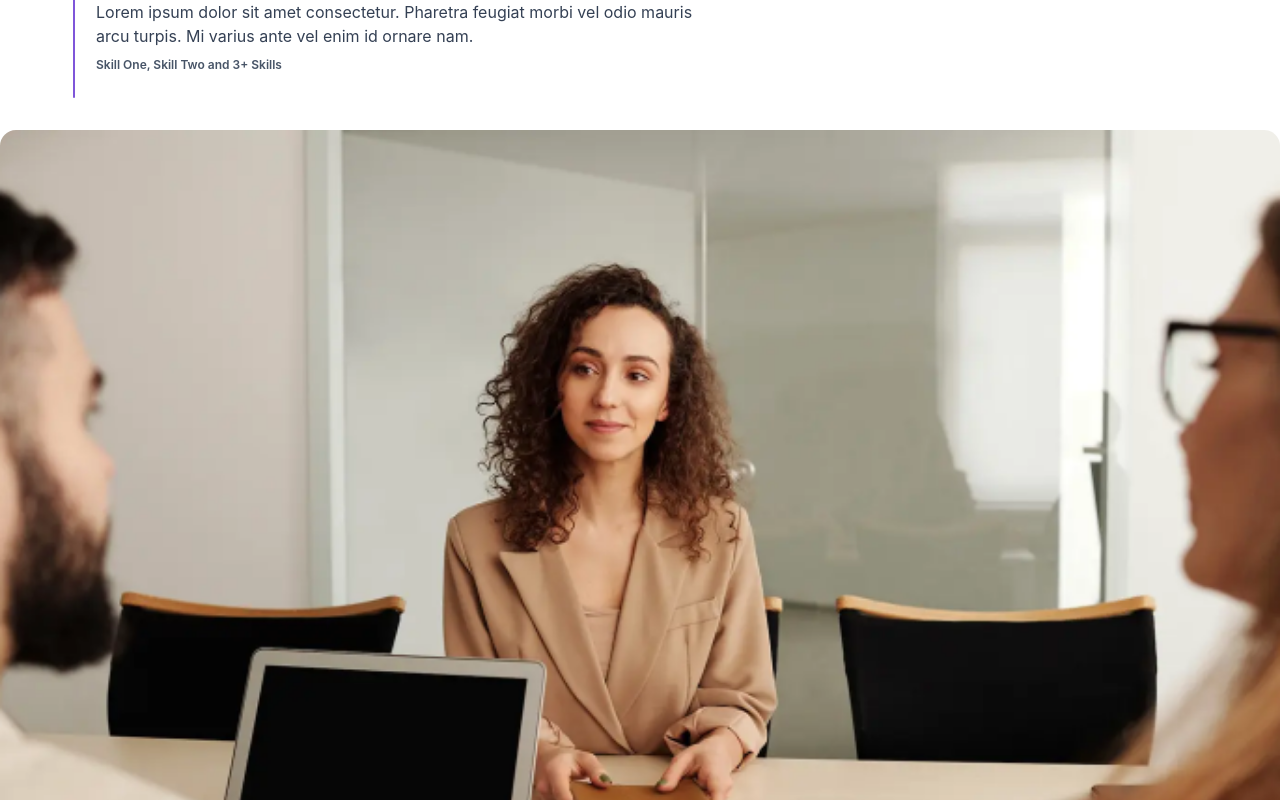
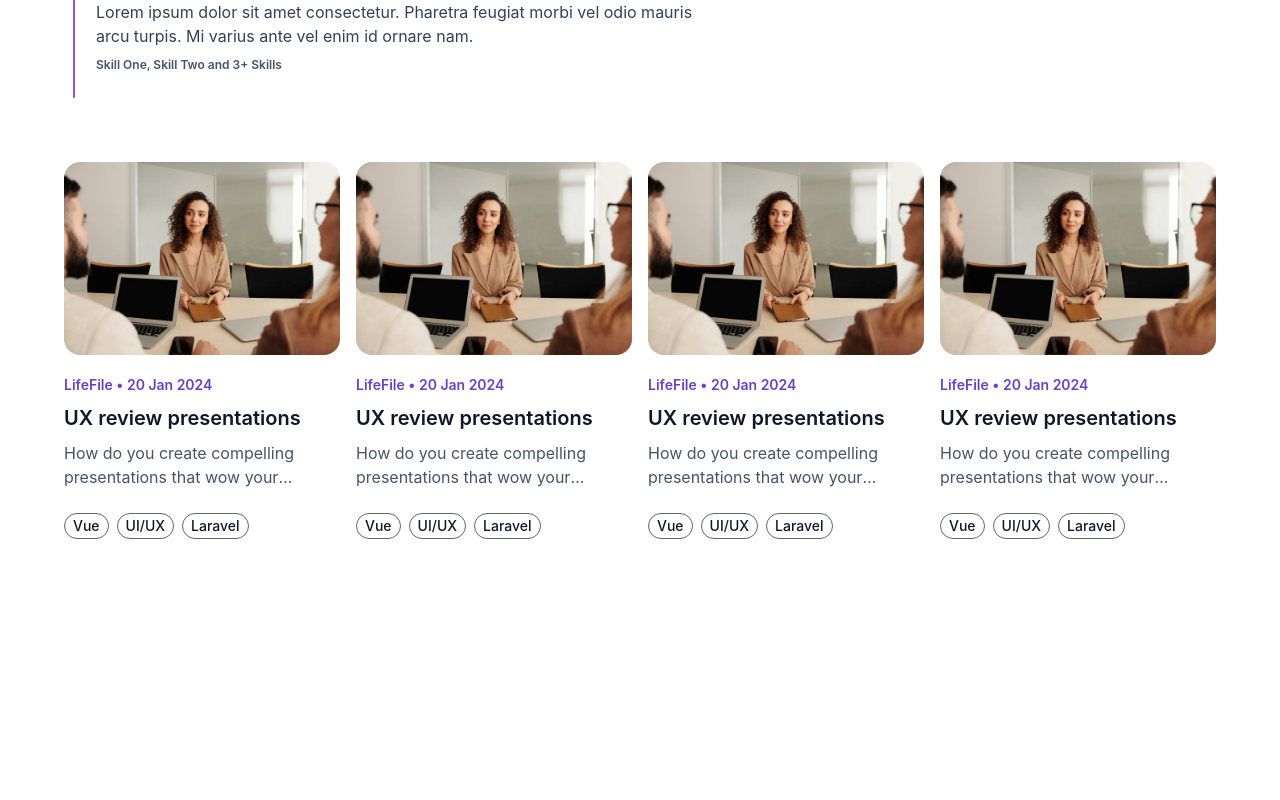
Before and after one commit to julianandreszb/vue-3-portfolio, a Vue app: page / in a window 1280 px wide. Shown: the part 1020-1820 px from the top of the page. After the commit the page ends 1591 px from the top, so only its background shows below. Built offline with nearby package versions, Linux system fonts and the light colour scheme.

Commit message:
style: make grid for project cards

```diff
--- a/src/components/timeline/StepBase.vue
+++ b/src/components/timeline/StepBase.vue
@@ -5,7 +5,7 @@ import ProgressStep from '@/components/timeline/StepProgress.vue'
 <template>
   <section class="step-base">
     <ProgressStep />
-    <div class="step-content-wrapper">
+    <div class="step-content-container">
       <div class="step-headers-container">
         <h2 class="step-heading">Full-stack Web Developer</h2>
         <span class="step-subheading">LifeFile LLC • Full-time</span>
@@ -31,7 +31,7 @@ import ProgressStep from '@/components/timeline/StepProgress.vue'
   gap: var(--spacing-lg);
 }
 
-.step-content-wrapper {
+.step-content-container {
   padding-block-end: var(--spacing-3xl);
 }
 
--- a/src/views/TheHeroSection.vue
+++ b/src/views/TheHeroSection.vue
@@ -4,10 +4,10 @@ import VueButton from '@/components/VueButton.vue'
 </script>
 
 <template>
-  <div class="section-container hero-container">
+  <section class="section-container hero-container">
     <section class="hero">
       <img :src="imagePath" alt="" class="hero-img" />
-      <div class="hero-content-wrapper">
+      <div class="hero-content-container">
         <div class="hero-content">
           <h2 class="hero-heading">Clean code, beautiful design, Full-stack mastered</h2>
           <p class="hero-supporting-text">
@@ -20,7 +20,7 @@ import VueButton from '@/components/VueButton.vue'
         </VueButton>
       </div>
     </section>
-  </div>
+  </section>
 </template>
 
 <style lang="scss" scoped>
@@ -38,7 +38,7 @@ import VueButton from '@/components/VueButton.vue'
   gap: var(--spacing-7xl);
 }
 
-.hero-content-wrapper {
+.hero-content-container {
   @include flex.column-gap-32;
 }
 
--- a/src/views/ThePortfolioSection.vue
+++ b/src/views/ThePortfolioSection.vue
@@ -1,9 +1,29 @@
 <script lang="ts" setup>
-import BlogCard from '@/components/portfolio/blog-card.vue'
+import BlogCard from '@/components/portfolio/BlogCard.vue'
 </script>
 
 <template>
-  <BlogCard></BlogCard>
+  <section class="section-container portfolio-container">
+    <section class="portfolio">
+      <div class="portfolio-cards-container">
+        <BlogCard></BlogCard>
+        <BlogCard></BlogCard>
+        <BlogCard></BlogCard>
+        <BlogCard></BlogCard>
+      </div>
+    </section>
+  </section>
 </template>
 
-<style lang="scss" scoped></style>
+<style lang="scss" scoped>
+.portfolio-container {
+  container-type: inline-size;
+}
+
+.portfolio-cards-container {
+  display: grid;
+  gap: 1.6rem;
+  grid-template-columns: repeat(auto-fill, minmax(25rem, 1fr));
+  border-radius: 16px;
+}
+</style>
```
Also changed, not shown: src/components/portfolio/BlogCard.vue (renamed from src/components/portfolio/blog-card.vue).
